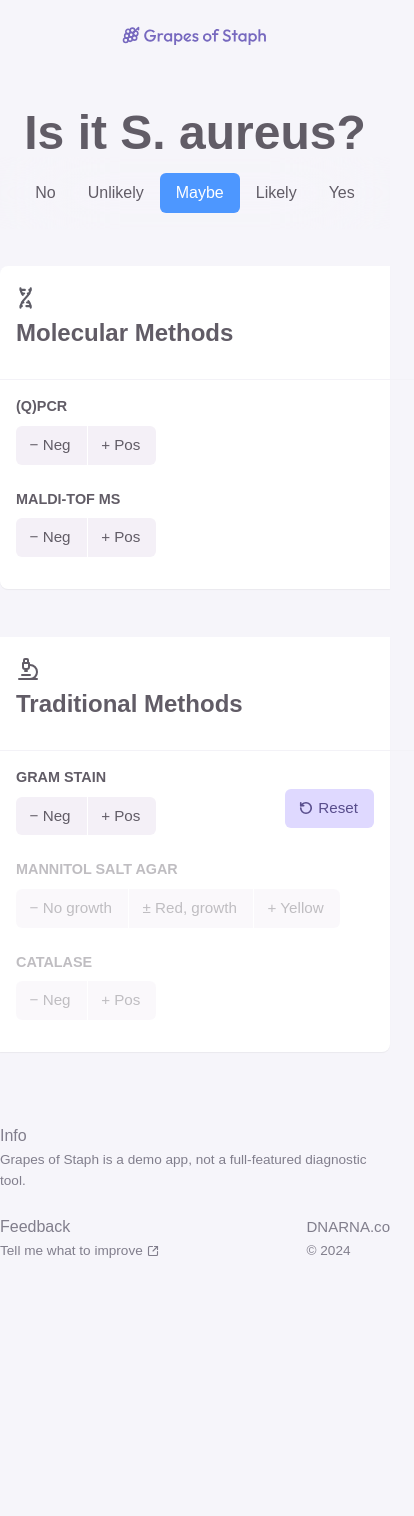
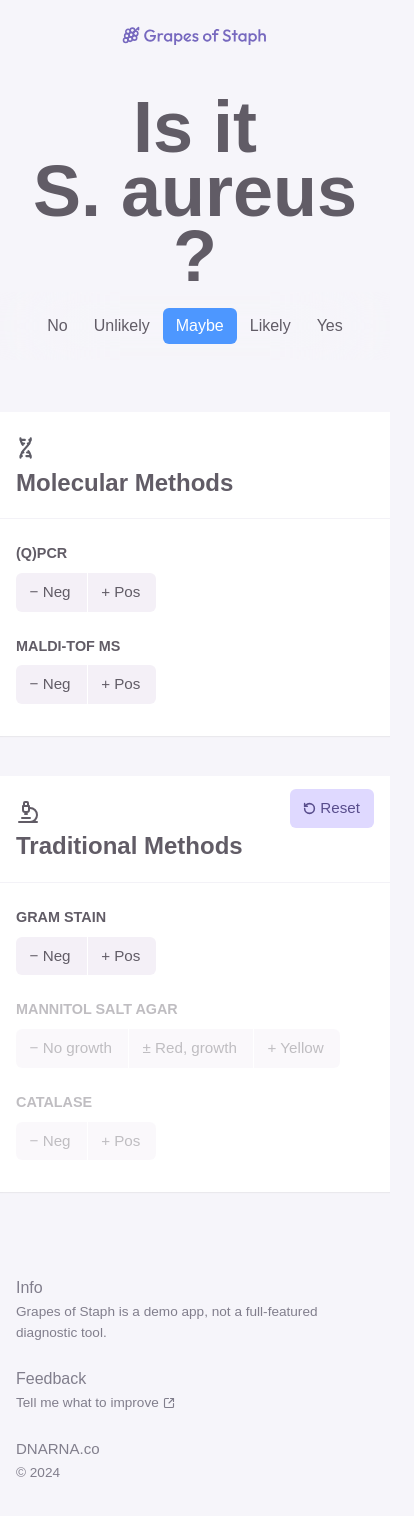
Before and after one commit to davbl/grapes-of-staph, a React (Vite) app: page / in a window 390 px wide. Shown: the top 1516 px of the page, 414 px wide, since content can reach past the window. Before the commit the page ends 1330 px from the top, so only its background shows below. Built offline with nearby package versions, Linux system fonts and the light colour scheme; a web font is replaced by a local one.

Commit message:
Improved styles for better responsiveness

```diff
--- a/src/components/Controls/MolMethods/MolecularMethods.jsx
+++ b/src/components/Controls/MolMethods/MolecularMethods.jsx
@@ -106,10 +106,9 @@ const MolecularMethods = () => {
             strokeLinejoin="round"
           />
         </svg>
-
         <h2>Molecular Methods</h2>
-        <div className="separator"></div>
       </div>
+      <div className="separator"></div>
 
       <div className="radios-column">
         {/* PCR */}
--- a/src/components/Controls/ResetBtn/ResetBtn.jsx
+++ b/src/components/Controls/ResetBtn/ResetBtn.jsx
@@ -36,7 +36,7 @@ const ResetBtn = () => {
         Press <kbd>R</kbd>
       </p>
       <button type="button" className="reset-btn" onClick={resetSelections}>
-        <RotateCcw size={14} color="currentColor" strokeWidth={2.8} />
+        <RotateCcw size={13} color="currentColor" strokeWidth={2.8} />
         Reset
       </button>
     </div>
--- a/src/components/Controls/ResetBtn/resetBtn.css
+++ b/src/components/Controls/ResetBtn/resetBtn.css
@@ -1,7 +1,7 @@
 .reset-container {
   display: flex;
   align-items: center;
-  gap: 10px;
+  gap: 9px;
   align-self: flex-end;
 
   p {
@@ -29,13 +29,13 @@
   color: var(--btn-text);
   background-color: var(--btn-bg);
   border: none;
-  padding: 8px 16px 8px 14px;
+  padding: 8px 14px 8px 13px;
   border-radius: 6px 6px 0px 0px;
   display: flex;
   width: fit-content;
   align-items: center;
   justify-content: center;
-  gap: 5px;
+  gap: 4px;
   cursor: pointer;
   font-weight: 500;
   font-size: 0.95rem;
@@ -46,8 +46,6 @@
 @media (hover: hover) {
   .reset-btn:hover {
     background-color: var(--btn-hover);
-    /* outline: 1.5px solid var(--btn-hover);
-    outline-offset: -1.5px; */
   }
 }
 
@@ -60,7 +58,7 @@
   outline-offset: -1.5px;
 }
 
-@media (max-width: 1079px) {
+@media (max-width: 918px) {
   .reset-container {
     .reset-btn {
       position: fixed;
--- a/src/components/Controls/TradMethods/TraditionalMethods.jsx
+++ b/src/components/Controls/TradMethods/TraditionalMethods.jsx
@@ -36,8 +36,8 @@ const TraditionalMethods = () => {
       <div className="method-category-header">
         <Microscope size={24} color="currentColor" strokeWidth={2} />
         <h2>Traditional Methods</h2>
-        <div className="separator"></div>
       </div>
+      <div className="separator"></div>
 
       <div className="radios-column">
         {/* GRAM STAIN */}
--- a/src/components/Controls/controls.css
+++ b/src/components/Controls/controls.css
@@ -24,15 +24,10 @@
 }
 
 .method-category {
-  /* flex: 1;
-  max-width: 364px;
-  min-width: 364px;  */
-  /* width: 40%; */
   display: flex;
   flex-direction: column;
-  gap: 2rem;
   background-color: var(--card-bg-color);
-  padding: 2.2rem 2.5rem 2.8rem 2.5rem;
+  /* padding: 2.2rem 2.5rem 2.8rem 2.5rem; Moved padding to category-header and radios-column so that it doesn't apply to separator */
   border-radius: 8px;
   max-height: min-content;
   /* x y blur spread color */
@@ -55,6 +50,7 @@
   display: flex;
   flex-direction: column;
   gap: 0.25rem;
+  padding: 2.2rem 2.5rem 0 2.5rem;
 
   /* Method heading */
   h2 {
@@ -62,14 +58,16 @@
     color: var(--blackish-color);
     font-size: 1.5rem;
     font-weight: 650;
-    padding-bottom: 1.5rem;
+    /* padding-bottom: 1.5rem; */
   }
+}
 
-  .separator {
-    border-bottom: 1px solid #f3f2f7;
-    margin-left: -40px; /* Adjust this value to match the padding of the card */
-    margin-right: -40px;
-  }
+.separator {
+  height: 1px;
+  background-color: #f3f2f7;
+  /* border-bottom: 1px solid #f3f2f7; */
+  width: 100%;
+  margin: 1.8rem 0 2.15rem 0;
 }
 
 .radios-column {
@@ -77,6 +75,7 @@
   flex-direction: column;
   gap: 2rem;
   max-height: min-content;
+  padding: 0 2.5rem 2.8rem 2.5rem;
 }
 
 /* Radio group */
@@ -195,35 +194,58 @@ input {
   pointer-events: none;
 }
 
-@media (max-width: 1079px) {
+@media (max-width: 918px) {
+  .controls {
+    padding-top: 4rem;
+  }
+
   .methods {
     /* grid-template-columns: 1fr; */
     grid-template-columns: var(--card-width);
     gap: 3rem;
   }
+
+  .method-category {
+    &:first-of-type {
+      border-radius: 8px;
+    }
+
+    &:nth-of-type(2) {
+      border-radius: 8px;
+    }
+  }
 }
 
-@media (max-width: 540px) {
+@media (max-width: 482px) {
+  .controls {
+    padding-top: 3.25rem;
+  }
+
   .methods {
-    /* width: 100%; */
     grid-template-columns: 1fr;
+    gap: 2.5rem;
   }
 
   .method-category {
-    /* min-width: 250px; */
-    /* width: 100%; */
-    /* box-sizing: border-box; */
-    border-radius: 0;
+    &:first-of-type {
+      border-radius: 0;
+    }
+
+    &:nth-of-type(2) {
+      border-radius: 0;
+    }
   }
-}
 
-@media (max-width: 465px) {
-  .method-category {
-    padding: 1.25rem 1rem 2rem 1rem;
-    gap: 1rem;
+  .method-category-header {
+    padding: 1.5rem 1rem 0 1rem;
+  }
+
+  .separator {
+    margin: 1.1rem 0 1.5rem 0;
   }
 
   .radios-column {
+    padding: 0 1rem 2rem 1rem;
     gap: 1.5rem;
   }
 }
--- a/src/components/Footer/footer.css
+++ b/src/components/Footer/footer.css
@@ -1,4 +1,5 @@
 footer {
+  box-sizing: border-box;
   display: grid;
   grid-template-columns: repeat(2, 1fr);
   grid-template-rows: repeat(2, 1fr);
@@ -6,7 +7,7 @@ footer {
   width: 100%;
   margin: 0 auto;
   row-gap: 1.5rem;
-  padding: 4.5rem 0 3rem 0;
+  padding: 5.25rem 0 2.5rem 0;
   color: #817e8c;
 
   .block {
@@ -57,3 +58,26 @@ footer {
     }
   }
 }
+
+@media (max-width: 918px) {
+  footer {
+    max-width: 434px;
+    grid-template-columns: 1fr;
+    grid-template-rows: auto;
+
+    .info {
+      grid-column: span 1;
+    }
+
+    .copyright {
+      justify-self: start;
+    }
+  }
+}
+
+@media (max-width: 482px) {
+  footer {
+    margin: 0;
+    padding: 5.25rem 1rem 2.5rem 1rem;
+  }
+}
--- a/src/components/Header/header.css
+++ b/src/components/Header/header.css
@@ -4,3 +4,9 @@ header {
   align-items: center;
   padding: 1.5rem 0rem 4rem 0rem;
 }
+
+@media (max-width: 482px) {
+  header {
+    padding: 1.5rem 0rem 3rem 0rem;
+  }
+}
--- a/src/components/Hero/Hero.jsx
+++ b/src/components/Hero/Hero.jsx
@@ -4,7 +4,7 @@ const Hero = () => {
   // Render
   return (
     <>
-      <h1>Is it S. aureus?</h1>
+      <h1>Is it S.&nbsp;aureus?</h1>
     </>
   );
 };
--- a/src/components/Hero/hero.css
+++ b/src/components/Hero/hero.css
@@ -4,10 +4,14 @@ h1 {
   text-align: center;
   line-height: 90%;
   padding-bottom: 0.2rem;
+  padding-left: 1rem;
+  padding-right: 1rem;
 }
 
-@media (max-width: 465px) {
+@media (max-width: 381px) {
   h1 {
-    font-size: 3rem;
+    font-size: 4.25rem;
+    padding-bottom: 0.3rem;
+    /* line-height: 85%; */
   }
 }
--- a/src/components/Result/result.css
+++ b/src/components/Result/result.css
@@ -5,6 +5,7 @@
   background-color: rgba(255, 255, 255, 0);
   backdrop-filter: blur(50px);
   -webkit-backdrop-filter: blur(50px);
+  padding: 0 1rem;
 }
 
 /* Result row */
@@ -13,7 +14,7 @@ ol {
   flex-wrap: wrap;
   justify-content: center;
   list-style-type: none;
-  font-weight: 500;
+  font-weight: 525;
   padding: 1rem 0;
 }
 
@@ -30,7 +31,7 @@ li {
 }
 .unlikely {
   color: white;
-  background-color: #f285e9;
+  background-color: #f279e8;
 }
 .maybe {
   color: white;
@@ -38,9 +39,15 @@ li {
 }
 .likely {
   color: white;
-  background-color: #47cccc;
+  background-color: #00cccc;
 }
 .yes {
   color: white;
-  background-color: #6ecc5c;
+  background-color: #47cc47;
 }
+
+@media (max-width: 398px) {
+  li {
+    padding: 6px 13px;
+  }
+}
--- a/src/index.css
+++ b/src/index.css
@@ -88,9 +88,9 @@ main {
   display: flex;
   flex-direction: column;
   flex-grow: 1;
-  /* justify-content: center; */
   /* gap: 4rem; */
-  justify-content: space-evenly;
+  justify-content: center;
+  /* justify-content: space-evenly; */
   /* align-items: center; */
   width: 100%;
   /* padding: 0rem 4rem 0rem 4rem; */
@@ -99,5 +99,5 @@ main {
 /* Applies to all svg icons - in logo, and lucide icons */
 /* DONE: revisit this rule. - yes, keep the rule, Sep 18, 2024 */
 svg {
-  padding-bottom: 1px;
+  padding-bottom: 0.5px;
 }
```
